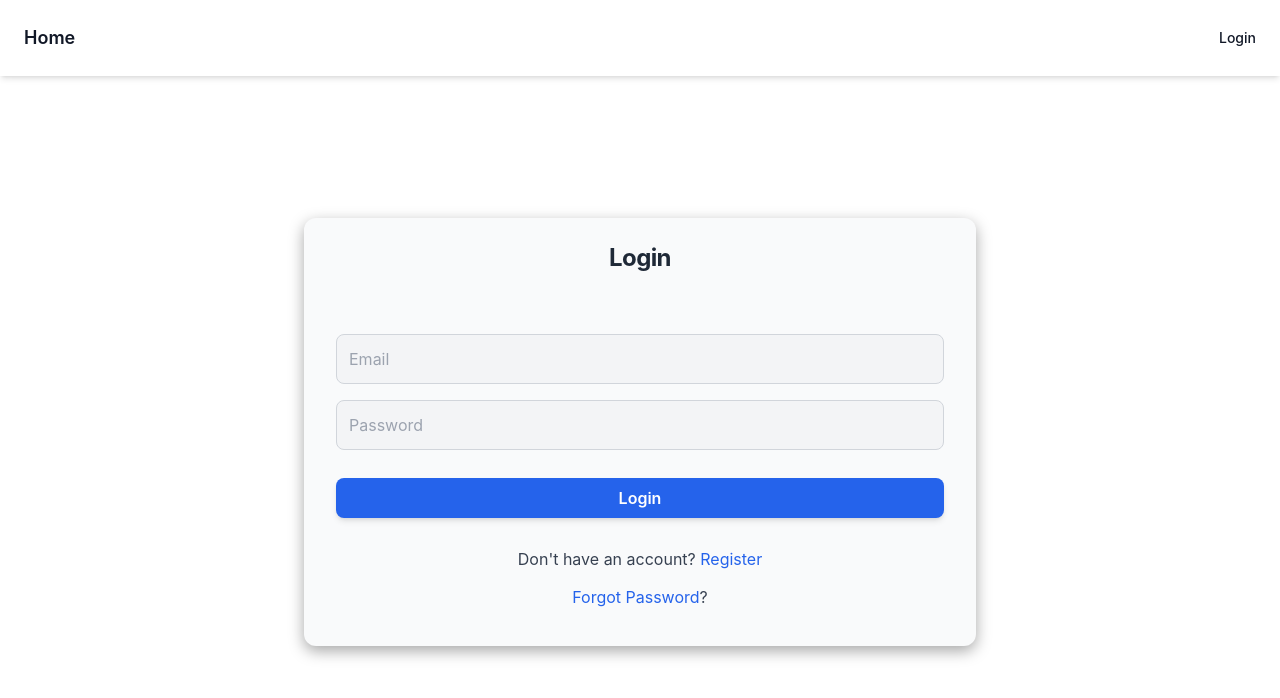
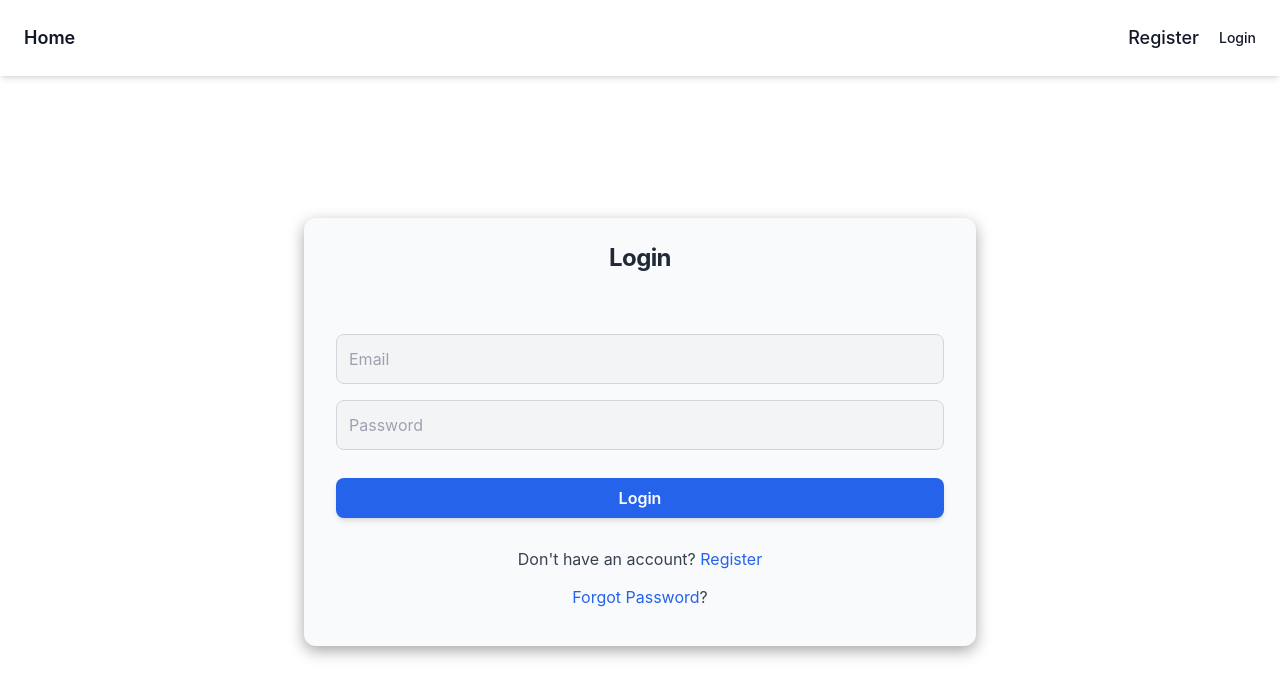
Before and after one commit to FranGarciaLopez/rojo-frontend, a React (Vite) app: page /login in a window 1280 px wide. Shown: the top 698 px of the page. Built offline with nearby package versions, Linux system fonts and the light colour scheme; no server answers.

Commit message:
add register route to the dashboard

```diff
--- a/src/components/molecules/NavBar.jsx
+++ b/src/components/molecules/NavBar.jsx
@@ -125,10 +125,17 @@ const NavBar = () => {
                                                                                           </Link>
 
                                                                                           <div className="flex items-center">
+                                                                                                    <Link to="/register" className="text-lg text-gray-900 font-medium">
+                                                                                                              Register
+                                                                                                    </Link>
+                                                                                          </div>
+
+                                                                                          <div className="flex items-center">
                                                                                                     <Link to="/login" className="text-lg text-gray-900 font-medium">
                                                                                                               Login
                                                                                                     </Link>
                                                                                           </div>
+
                                                                                 </>
                                                                       )}
                                                             </div>
@@ -176,9 +183,15 @@ const NavBar = () => {
                                                                                           Home
                                                                                 </Link>
 
-                                                                                <Link to="/login" className="text-sm text-gray-900 font-medium">
-                                                                                          Login
-                                                                                </Link>
+                                                                                <div className="flex items-center gap-5">
+                                                                                  <Link to="/register" className="text-lg text-gray-900 font-medium">
+                                                                                            Register
+                                                                                  </Link>
+
+                                                                                  <Link to="/login" className="text-sm text-gray-900 font-medium">
+                                                                                            Login
+                                                                                  </Link>
+                                                                                </div>
                                                                       </>
                                                             )}
                                                   </div>
```
